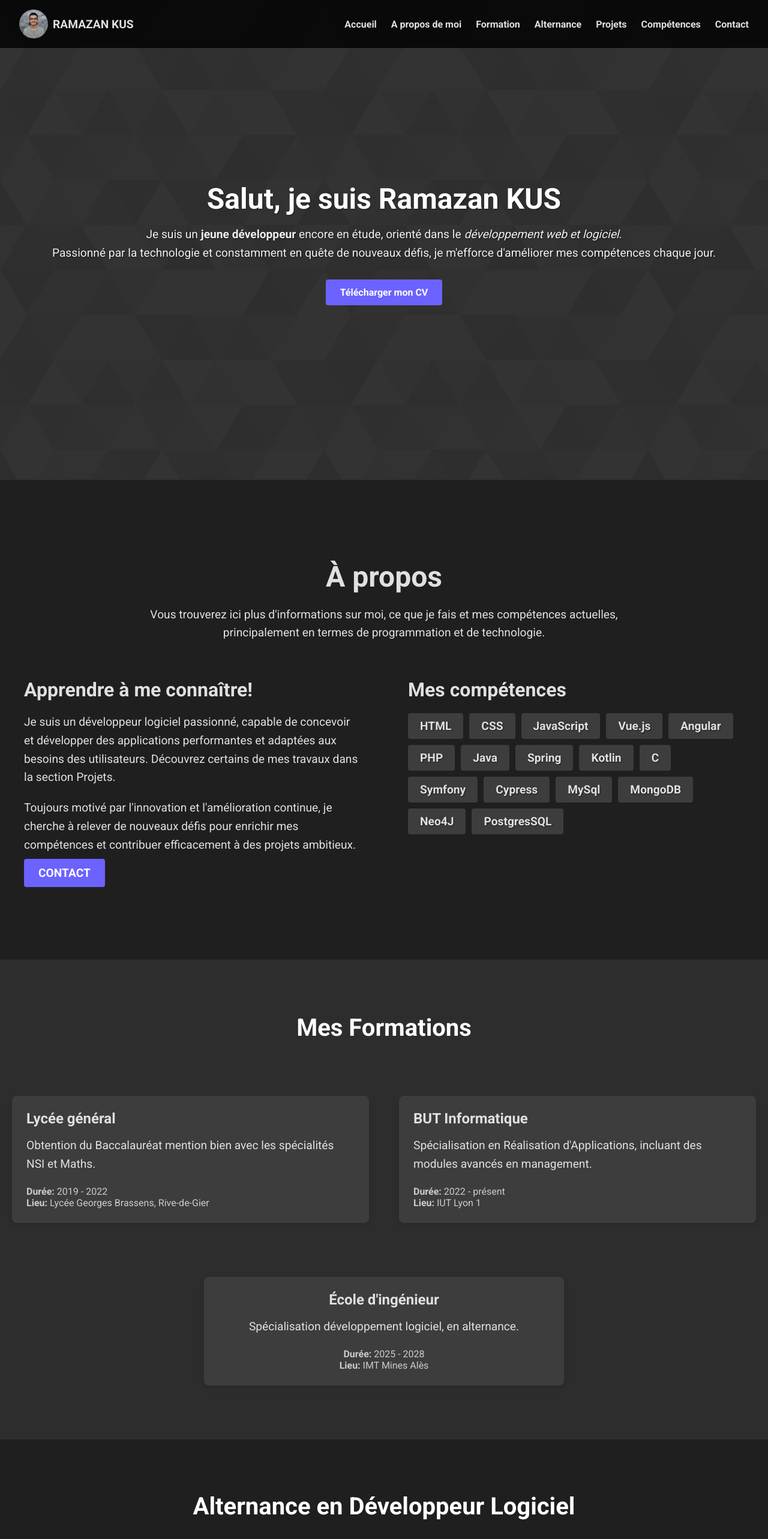
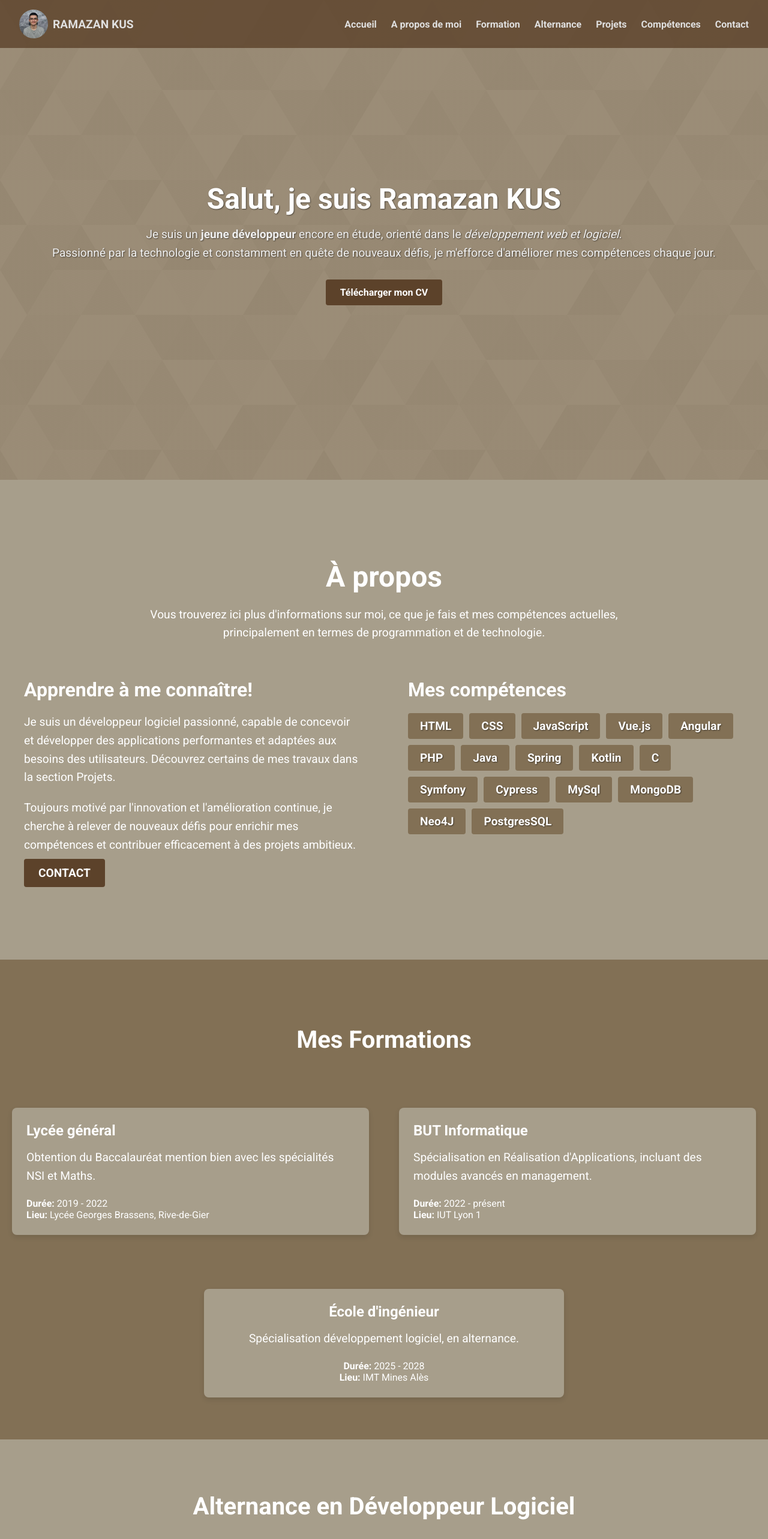
Before and after one commit to Rameray1/Portfolio, a Vue app: page / in a window 1280 px wide. Shown: the top 2566 px of the page at 60% size. Built offline with nearby package versions, Linux system fonts and the light colour scheme.

Commit message:
Nouvelle palette de couleur

```diff
--- a/src/assets/AboutView.css
+++ b/src/assets/AboutView.css
@@ -1,12 +1,11 @@
 .about-section {
   /* background: #2d2d2d; */
-  color: #e0e0e0;
+  color: #ffffff;
   display: flex;
   flex-direction: column;
   align-items: center;
   justify-content: center;
   height: 100vh;
-
   margin-left: 0;
   padding: 0;
   font-family: 'Roboto', sans-serif;
@@ -58,7 +57,7 @@
 .contact-button {
   text-decoration: none;
   padding: 12px 24px;
-  background: #6c63ff;
+  background: #5C422A;
   color: #fff;
   font-size: 1.2em;
   font-weight: bold;
@@ -69,7 +68,7 @@
 }
 
 .contact-button:hover {
-  background: #5a54e8;
+  background: #7A4B34;
 }
 
 .skills-list {
@@ -92,7 +91,7 @@
 
 .skill {
   padding: 10px 20px;
-  background: #3d3d3d;
+  background: #827055;
   border-radius: 4px;
   font-size: 1.2em;
   font-weight: bold;
--- a/src/assets/AlternanceView.css
+++ b/src/assets/AlternanceView.css
@@ -28,7 +28,7 @@
     font-size: 1.2em;
     max-width: 700px;
     text-align: center;
-    color: #ddd;
+    color: #ffffff;
     margin-bottom: 40px;
   }
 
@@ -86,18 +86,23 @@
 
   /* Couleurs spécifiques par type de carte */
   .ca-green {
-    background-color: #388e3c;
-    box-shadow: 0 5px 15px rgba(56, 142, 60, 0.5);
+background-color: #8C6A4F;
+box-shadow: 0 5px 15px rgba(140, 106, 79, 0.5);
+
+
   }
 
   .ca-blue {
-    background-color: #1976d2;
-    box-shadow: 0 5px 15px rgba(25, 118, 210, 0.5);
+background-color: #B4745E;
+box-shadow: 0 5px 15px rgba(180, 116, 94, 0.5);
+
+
   }
 
   .ca-orange {
-    background-color: #f57c00;
-    box-shadow: 0 5px 15px rgba(245, 124, 0, 0.5);
+background-color: #C48E5B;
+box-shadow: 0 5px 15px rgba(196, 142, 91, 0.5);
+
   }
 
   /* Responsive - sur petits écrans (tablettes / mobiles) */
--- a/src/assets/FooterView.css
+++ b/src/assets/FooterView.css
@@ -1,5 +1,5 @@
 .footer {
-  background-color: #2d2d2d;
+  background-color: #827055;
   color: #fff;
   padding: 20px 0;
   text-align: center;
--- a/src/assets/FormationView.css
+++ b/src/assets/FormationView.css
@@ -6,12 +6,13 @@
     font-size: 2.5em;
     font-weight: bold;
     margin-bottom: 40px; /* Espacement sous le titre */
+    margin-top: 40px;
     color: #fff; /* Couleur du texte */
   }
 
   .formation-section {
-    background: #2d2d2d;
-    color: #e0e0e0;
+    background: #827055;
+    color: #ffffff;
     display: flex;
     flex-direction: column;
     align-items: center; /* Centre le contenu horizontalement */
@@ -35,7 +36,7 @@
 
   /* Styles pour chaque carte de formation */
   .formation-card {
-    background: #3d3d3d;
+    background: #a79e8b;
     border-radius: 8px;
     box-shadow: 0 4px 8px rgba(0, 0, 0, 0.1);
     display: flex;
@@ -73,7 +74,7 @@
 
   .formation-info {
     font-size: 1em;
-    color: #ccc; /* Couleur du texte pour les informations supplémentaires */
+    color: #ffffff; /* Couleur du texte pour les informations supplémentaires */
   }
 
   /* Media Query pour les petites tailles d'écran */
--- a/src/assets/HomeView.css
+++ b/src/assets/HomeView.css
@@ -1,6 +1,6 @@
 .home-section {
-    background: linear-gradient(to right, rgba(0, 0, 0, 0.8), rgba(0, 0, 0, 0.8)), url(../assets/images/background.svg);
-    background-color: rgb(0, 0, 0);
+    background: linear-gradient(to right, rgba(130, 112, 85, 0.8), rgba(130, 112, 85, 0.8)), url(../assets/images/background.svg);
+    background-color: rgb(827055);
     color: #fff;
     display: flex;
     flex-direction: column;
@@ -20,7 +20,7 @@
     justify-content: space-between;
     align-items: center;
     padding: 16px 32px;
-    background: rgba(0, 0, 0, 0.8);
+    background: rgba(92, 66, 42, 0.8);
     position: fixed;
     z-index: 1
 }
@@ -104,7 +104,7 @@
 
 .btn-download-cv {
     padding: 12px 24px;
-    background: #6c63ff;
+    background: #5C422A;
     color: #fff;
     font-size: 1em;
     font-weight: bold;
@@ -117,7 +117,7 @@
 }
 
 .btn-download-cv:hover {
-background: #5a54e8;
+background: #7A4B34;
 }
 
 .social-icons {
@@ -146,7 +146,7 @@ background: #5a54e8;
 
 .chat-with-me {
     padding: 12px 24px;
-    background: #6c63ff;
+    background: #5C422A;
     color: #fff;
     font-size: 1em;
     font-weight: bold;
@@ -160,13 +160,13 @@ background: #5a54e8;
 }
 
 .chat-with-me:hover {
-    background: #5a54e8;
+    background: #7A4B34;
 }
 
 
 
 footer a {
-    color: #6c63ff;
+    color: #5C422A;
     text-decoration: none;
     font-weight: bold;
     transition: opacity 0.3s;
--- a/src/assets/IutView.css
+++ b/src/assets/IutView.css
@@ -4,7 +4,7 @@
   font-weight: bold;
   margin-bottom: 40px; /* Espacement sous le titre */
   color: #fff; /* Couleur du texte */
-  margin-top: 200px;
+  margin-top: 40px;
 
 }
 
--- a/src/assets/ProjectsView.css
+++ b/src/assets/ProjectsView.css
@@ -1,13 +1,13 @@
 .projects-section {
-    background: #2d2d2d;
-    color: #e0e0e0;
+    background: #827055;
+    color: #ffffff;
     display: flex;
     flex-direction: column;
     align-items: center;
     justify-content: center;
     min-height: 100vh;
 
-    padding: 150px 0; /* Ajout d'un espace en haut et en bas */
+    padding: 40px 0; /* Ajout d'un espace en haut et en bas */
     font-family: 'Roboto', sans-serif;
   }
 
@@ -31,7 +31,7 @@
   }
 
   .project-card {
-    background: #3d3d3d;
+    background: #a79e8b;
     border-radius: 8px;
     box-shadow: 0 4px 8px rgba(0, 0, 0, 0.1);
     display: flex;
@@ -78,7 +78,7 @@
 
   .tech-square {
     display: inline-block;
-    background: #6c63ff;
+    background: #5C422A;
     color: #fff;
     padding: 10px 20px;
     border-radius: 4px;
@@ -89,7 +89,7 @@
 
   .view-image-button {
     padding: 12px 24px;
-    background: #6c63ff;
+    background: #5C422A;
     color: #fff;
     font-size: 1.2em;
     font-weight: bold;
--- a/src/assets/main.css
+++ b/src/assets/main.css
@@ -20,7 +20,7 @@ body {
 }
 
 body {
-  background: #1f1f1f;
+  background: #a79e8b;
   color: #e0e0e0;
   font-family: 'Roboto', sans-serif;
 }
```
